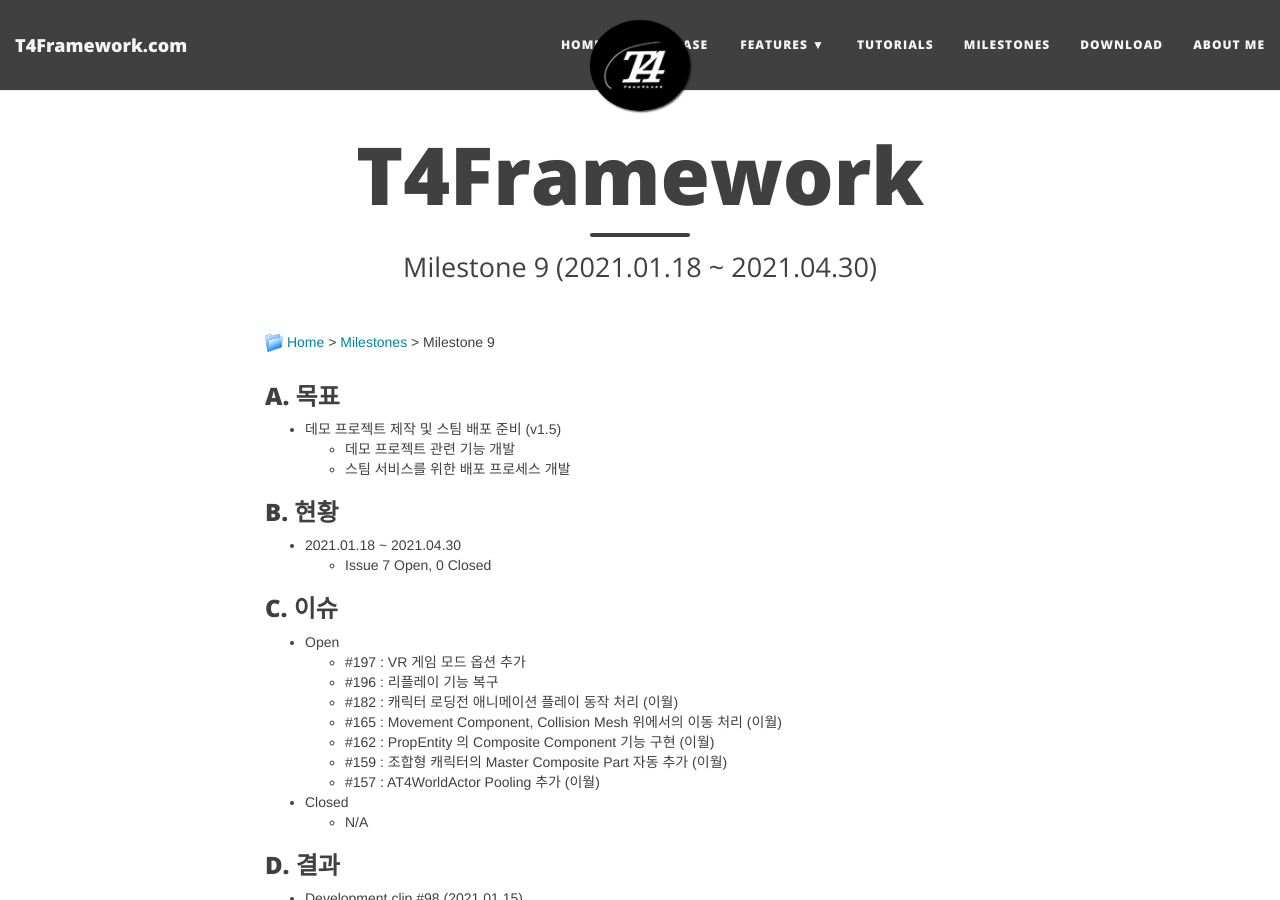
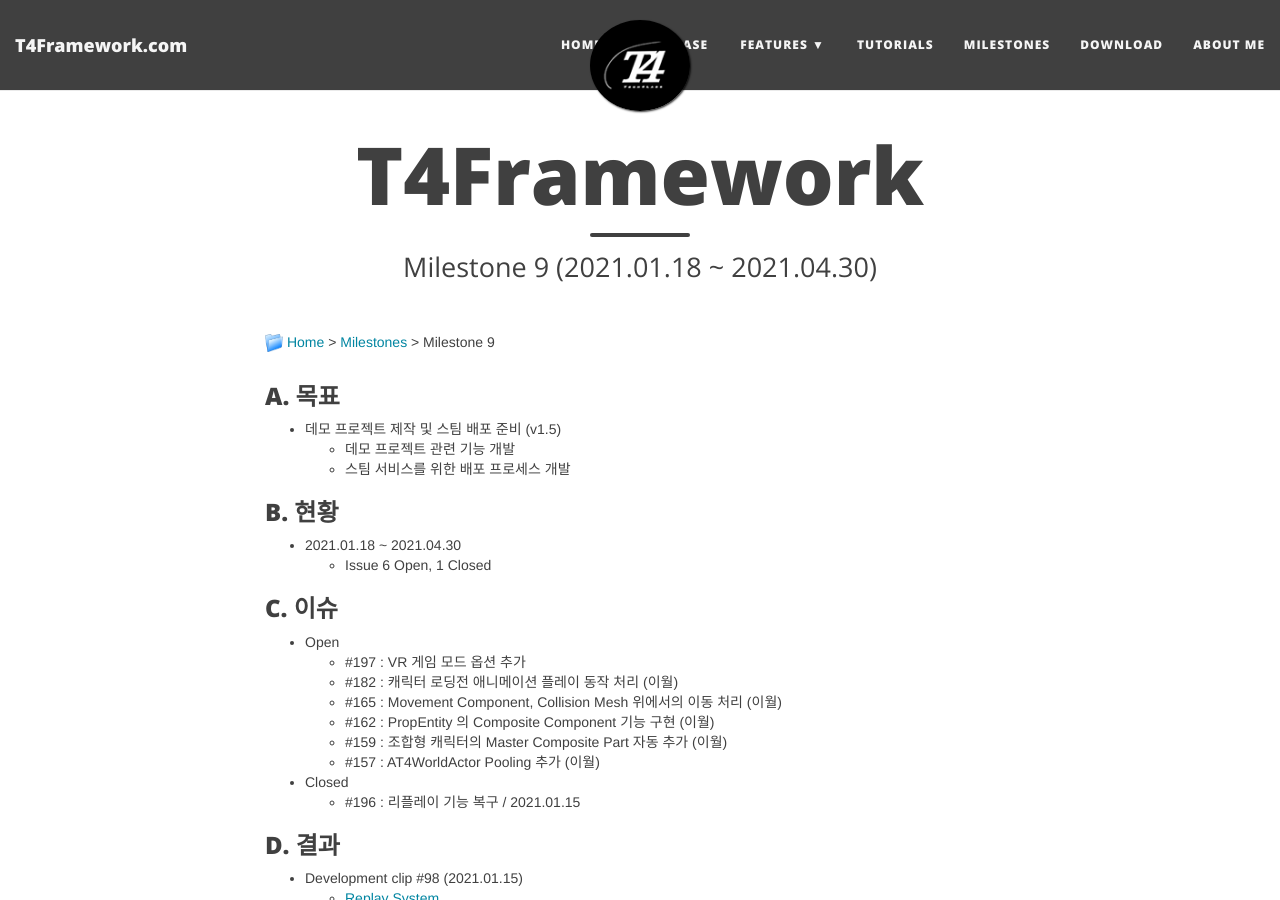
Before and after one commit to T4Framework/T4Framework_WebSite, a Jekyll site: the page built from docs/T4Framework_Milestone9_Achieved.md, in a window 1280 px wide and 900 px high. Built offline with Jekyll 4.4.1, drawn with Linux system fonts in a browser that asks for light colours; nearby versions of some CDN libraries.

Commit message:
Update T4Framework_Milestone9_Achieved.md

```diff
--- a/docs/T4Framework_Milestone9_Achieved.md
+++ b/docs/T4Framework_Milestone9_Achieved.md
@@ -14,13 +14,12 @@ subtitle: Milestone 9 (2021.01.18 ~ 2021.04.30)
 ### B. 현황
 
 - 2021.01.18 ~ 2021.04.30
-  - Issue 7 Open, 0 Closed
+  - Issue 6 Open, 1 Closed
 
 ### C. 이슈
 
 - Open
   - #197 : VR 게임 모드 옵션 추가
-  - #196 : 리플레이 기능 복구
   - #182 : 캐릭터 로딩전 애니메이션 플레이 동작 처리 (이월)
   - #165 : Movement Component, Collision Mesh 위에서의 이동 처리 (이월)
   - #162 : PropEntity 의 Composite Component 기능 구현 (이월)
@@ -28,7 +27,7 @@ subtitle: Milestone 9 (2021.01.18 ~ 2021.04.30)
   - #157 : AT4WorldActor Pooling 추가 (이월)
 
 - Closed
-  - N/A
+  - #196 : 리플레이 기능 복구 / 2021.01.15
 
 ### D. 결과
 
```
